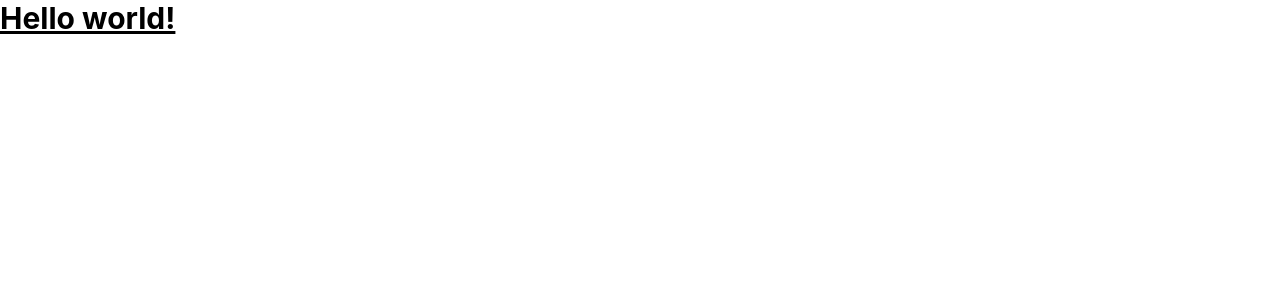
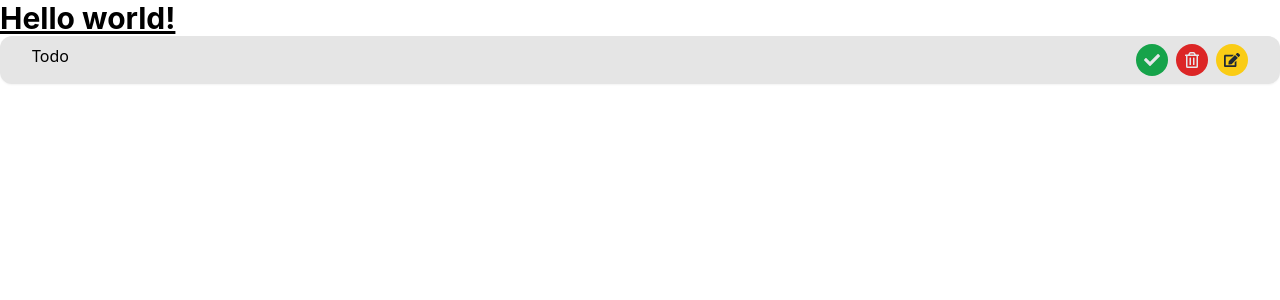
Before and after one commit to Aidaman/todo-app, a React (Create React App) app: page / in a window 1280 px wide. Shown: the top 300 px of the page. Built offline with nearby package versions, Linux system fonts and the light colour scheme.

Commit message:
feature: implemented TodoItem component TODO: think more about how to update TodoItem

```diff
--- a/src/App.tsx
+++ b/src/App.tsx
@@ -1,11 +1,56 @@
-
-import './App.css';
+import "./App.css";
+import TodoItem from "./todo-item/todo-item";
+import { TodoItemProps } from "./todo-item/todo-item";
 
 function App() {
+  let todoProps: TodoItemProps[] = [
+    {
+      id: 1,
+      createdAt: new Date(),
+      updatedAt: new Date(),
+      dueTo: new Date(2024, 12, 31),
+      isCompleted: false,
+      title: "Todo",
+    },
+  ];
+
+  const handleOnComplete: (id: string | number) => TodoItemProps = (
+    id: string | number
+  ) => {
+    const item = todoProps.find((x) => x.id === id);
+    if (!item)
+      throw new Error(
+        "Can not complete Todo that does not exist or does not belongs to the current user"
+      );
+
+    if (item.isCompleted) return item;
+
+    return {
+      ...item,
+      isCompleted: true,
+    };
+  };
+
+  const handleOnDelete: (id: string | number) => TodoItemProps = (
+    id: string | number
+  ) => {
+    const item = todoProps.find((x) => x.id === id);
+    if (!item)
+      throw new Error(
+        "Can not delete Todo that does not exist or does not belongs to the current user"
+      );
+
+    todoProps = todoProps.filter((x) => x.id === id);
+    return item;
+  };
+
   return (
-    <h1 className="text-3xl font-bold underline">
-      Hello world!
-    </h1>
+    <>
+      <h1 className="text-3xl font-bold underline">Hello world!</h1>
+      {todoProps.map((item) => (
+        <TodoItem {...item} onComplete={handleOnComplete} onDelete={handleOnDelete} />
+      ))}
+    </>
   );
 }
 
--- a/src/todo-item/todo-complete-button/todo-complete-button.tsx
+++ b/src/todo-item/todo-complete-button/todo-complete-button.tsx
@@ -0,0 +1,25 @@
+import React from "react";
+import { FaCheck } from "react-icons/fa";
+import { TodoItemProps } from "../todo-item";
+
+type TodoCompleteButtonProps = {
+  itemId: number | string;
+  onComplete?: (itemId: number | string) => TodoItemProps;
+};
+
+const handleOnComplete = ({ onComplete, itemId }: TodoCompleteButtonProps) => {
+  if (!onComplete) return;
+
+  onComplete!(itemId);
+};
+
+const TodoCompleteButton = (props: TodoCompleteButtonProps) => (
+  <button
+    className="w-8 h-8 bg-green-600 text-gray-200 rounded-full grid place-items-center"
+    onClick={() => handleOnComplete(props)}
+  >
+    <FaCheck />
+  </button>
+);
+
+export default TodoCompleteButton;
--- a/src/todo-item/todo-delete-button/todo-delete-button.tsx
+++ b/src/todo-item/todo-delete-button/todo-delete-button.tsx
@@ -1 +1,16 @@
-C:\Users\Master\Development\todo-app\src\todo-item\todo-complete-button\todo-complete-button.tsx
+import React from "react";
+import { FaRegTrashAlt } from "react-icons/fa";
+import { TodoItemProps } from "../todo-item";
+
+type TodoDeleteButtonProps = {
+  itemId: number | string;
+  onDelete?: (id: number | string) => TodoItemProps
+};
+
+const TodoDeleteButton = (props: TodoDeleteButtonProps) => (
+  <button className="w-8 h-8 bg-red-600 text-gray-200 rounded-full grid place-items-center" onClick={() => props.onDelete}>
+    <FaRegTrashAlt />
+  </button>
+);
+
+export default TodoDeleteButton;
--- /dev/null
+++ b/src/todo-item/todo-edit-button/todo-edit-button.tsx
@@ -0,0 +1,26 @@
+import React from "react";
+import { FaEdit } from "react-icons/fa";
+import { TodoItemProps } from "../todo-item";
+
+type TodoEdtiButtonProps = {
+  itemId: number | string;
+  updateItemProps: TodoItemProps;
+  onUpdate?: (
+    id: number | string,
+    update: TodoItemProps
+  ) => TodoItemProps;
+};
+
+const handleOnUpdate = ({ itemId, onUpdate, updateItemProps }: TodoEdtiButtonProps) => {
+  if (!onUpdate) return;
+
+  onUpdate!(itemId, updateItemProps);
+}
+
+const TodoEditButton = (props: TodoEdtiButtonProps) => (
+  <button className="w-8 h-8 bg-yellow-400 text-gray-800 rounded-full grid place-items-center" onClick={() => handleOnUpdate(props)}>
+    <FaEdit />
+  </button>
+);
+
+export default TodoEditButton;
--- a/src/todo-item/todo-item.tsx
+++ b/src/todo-item/todo-item.tsx
@@ -1,27 +1,35 @@
 import React from "react";
+import TodoEditButton from "./todo-edit-button/todo-edit-button";
+import TodoDeleteButton from "./todo-delete-button/todo-delete-button";
+import TodoCompleteButton from "./todo-complete-button/todo-complete-button";
 
-type TodoItemProps = {
+export type TodoItemProps = {
   id: number | string;
   createdAt: Date;
   updatedAt: Date;
 
+  isCompleted: boolean;
   dueTo: Date;
-  isCompleted: boolean;
   title: string;
 
-  onComplete: (id: number | string) => TodoItemProps;
-  onDelete: (id: number | string) => TodoItemProps;
-  onUpdate: (id: number | string, update: UpdateTodoItemProps) => TodoItemProps;
+  onComplete?: (id: number | string) => TodoItemProps;
+  onDelete?: (id: number | string) => TodoItemProps;
+  onUpdate?: (
+    id: number | string,
+    update: TodoItemProps
+  ) => TodoItemProps;
 };
 
-type UpdateTodoItemProps = {
-  dueTo: Date;
-  isCompleted: boolean;
-  title: string;
-};
-
-const TodoItem = (props: TodoItemProps) => {
-  return <div>TodoItem</div>;
-};
+//TODO: Work on idea of OnUpdate more properly
+const TodoItem = (props: TodoItemProps): JSX.Element => (
+  <div className="rounded-xl bg-neutral-200 shadow-sm odd·:bg-gray-400 px-8 py-2 grid grid-cols-2">
+    <span className="font-sans text-base font-normal">{props.title}</span>
+    <div className="buttons flex gap-2 ml-auto">
+      <TodoCompleteButton onComplete={props.onComplete} itemId={props.id} />
+      <TodoDeleteButton onDelete={props.onDelete} itemId={props.id} />
+      <TodoEditButton  onUpdate={props.onUpdate} itemId={props.id} updateItemProps={props} />
+    </div>
+  </div>
+);
 
 export default TodoItem;
--- a/src/todo-list/todo-list.tsx
+++ b/src/todo-list/todo-list.tsx
@@ -0,0 +1,11 @@
+import React from 'react'
+
+type Props = {}
+
+const TodoList = (props: Props) => {
+  return (
+    <div>TodoList</div>
+  )
+}
+
+export default TodoList
```
